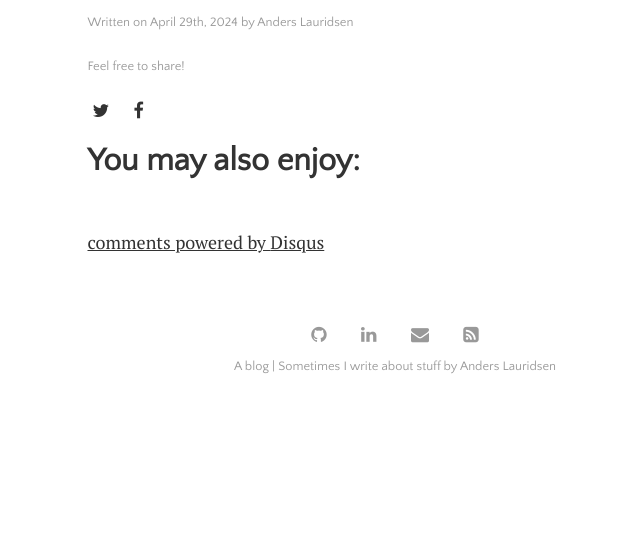
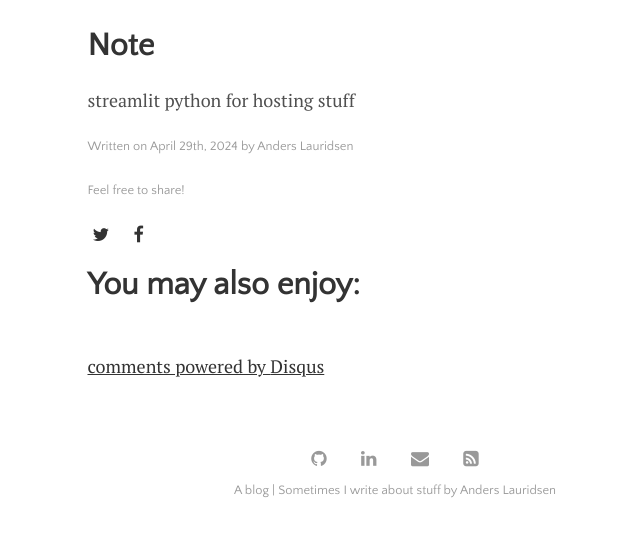
Before and after one commit to ahll19/ahll19.github.io, a Jekyll site: the page built from docs/_posts/2024-04-29-embed_test.md, in a window 1280 px wide. Shown: the part 1316-1852 px from the top of the page, without its empty margins (245-885 px from the left). Built offline with Jekyll 4.4.1, drawn with Linux system fonts in a browser that asks for light colours; comment, search, counter and statistics services are not loaded; before the commit the page ends 1728 px from its top, so only the background shows below that.

Commit message:
added note

```diff
--- a/docs/_posts/2024-04-29-embed_test.md
+++ b/docs/_posts/2024-04-29-embed_test.md
@@ -11,3 +11,6 @@ tags: []
 
 # Generic websites (mostly) work with the /?embedded=true in the tag
 <iframe src="https://jako4295.github.io/?embedded=true" width="100%" height="600"></iframe>
+
+# Note
+streamlit python for hosting stuff
```
